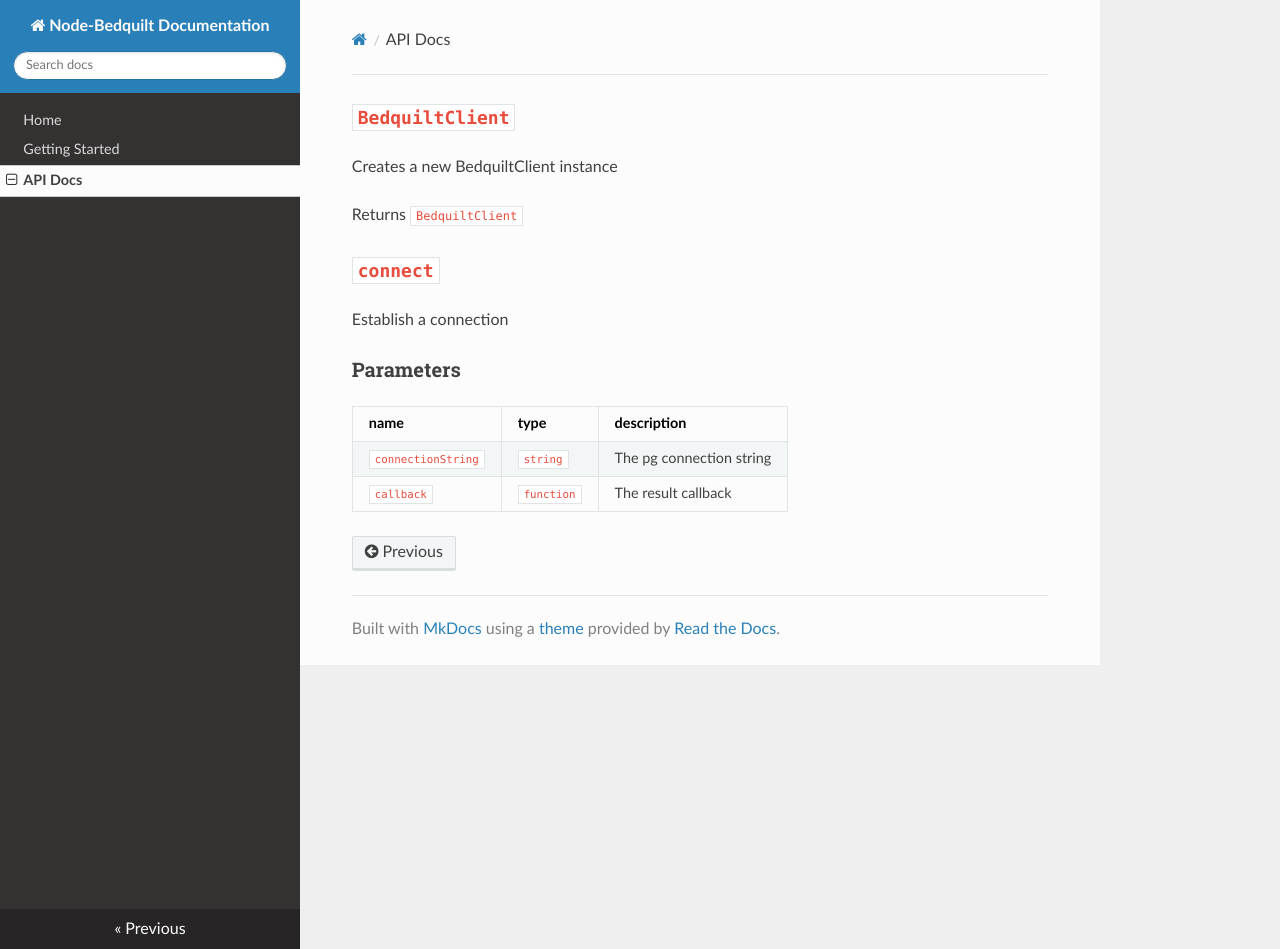
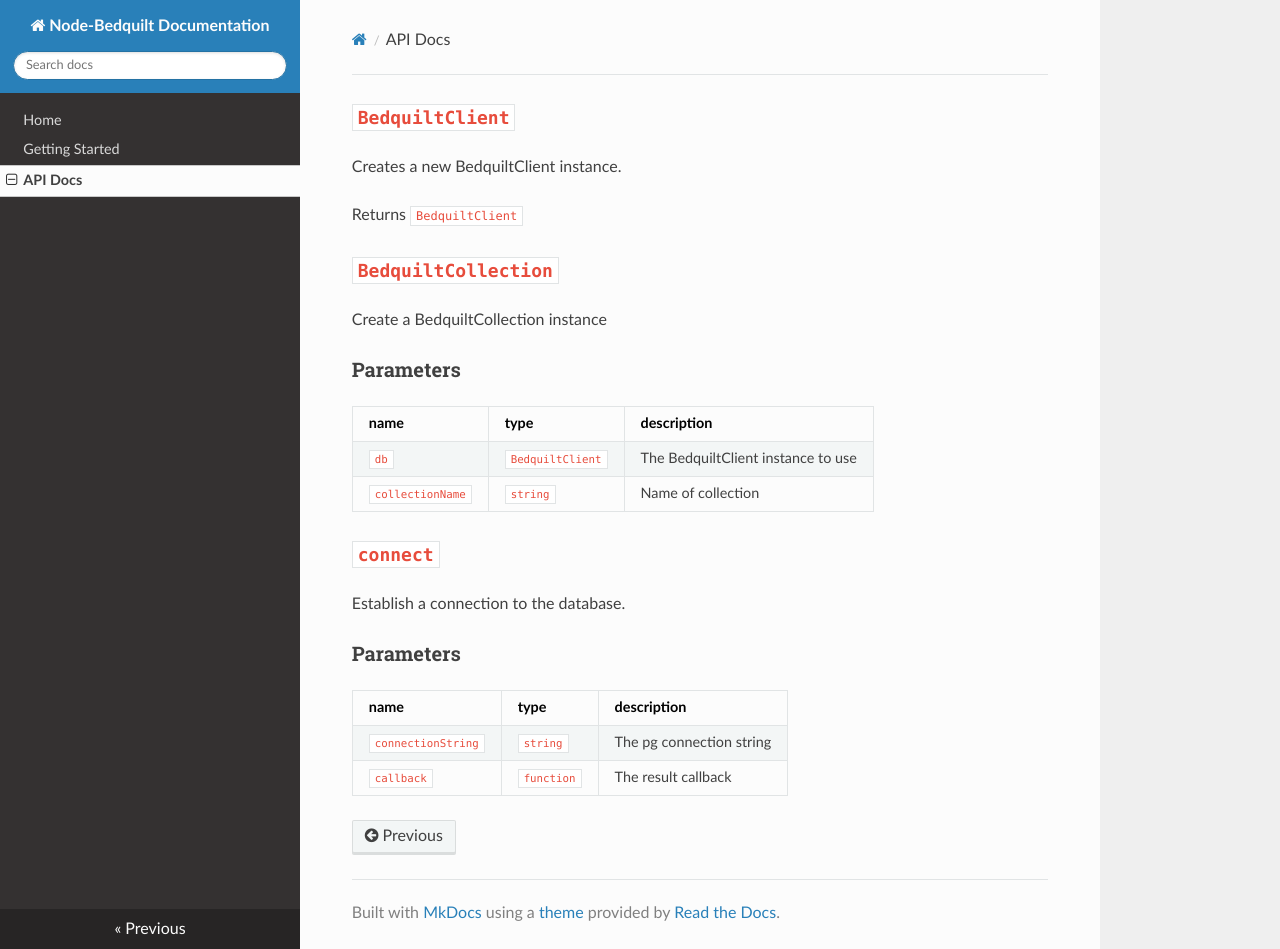
Before and after one commit to BedquiltDB/node-bedquilt, an MkDocs documentation site: the page built from docs/api_docs.md, in a window 1280 px wide and 949 px high. Built offline with MkDocs 1.6.1, drawn with Linux system fonts in a browser that asks for light colours; nearby versions of some CDN libraries; old or Windows-style settings are respelled for this version of MkDocs.

Commit message:
more docs

```diff
--- a/docs/api_docs.md
+++ b/docs/api_docs.md
@@ -1,15 +1,29 @@
 ## `BedquiltClient`
 
-Creates a new BedquiltClient instance
+Creates a new BedquiltClient instance.
 
 
 
 
 Returns `BedquiltClient`
 
+## `BedquiltCollection`
+
+Create a BedquiltCollection instance
+
+### Parameters
+
+| name | type | description |
+| ---- | ---- | ----------- |
+| `db` | `BedquiltClient` | The BedquiltClient instance to use |
+| `collectionName` | `string` | Name of collection |
+
+
+
+
 ## `connect`
 
-Establish a connection
+Establish a connection to the database.
 
 ### Parameters
 
```
Also changed, not shown: index.js (+8 -2 lines).
